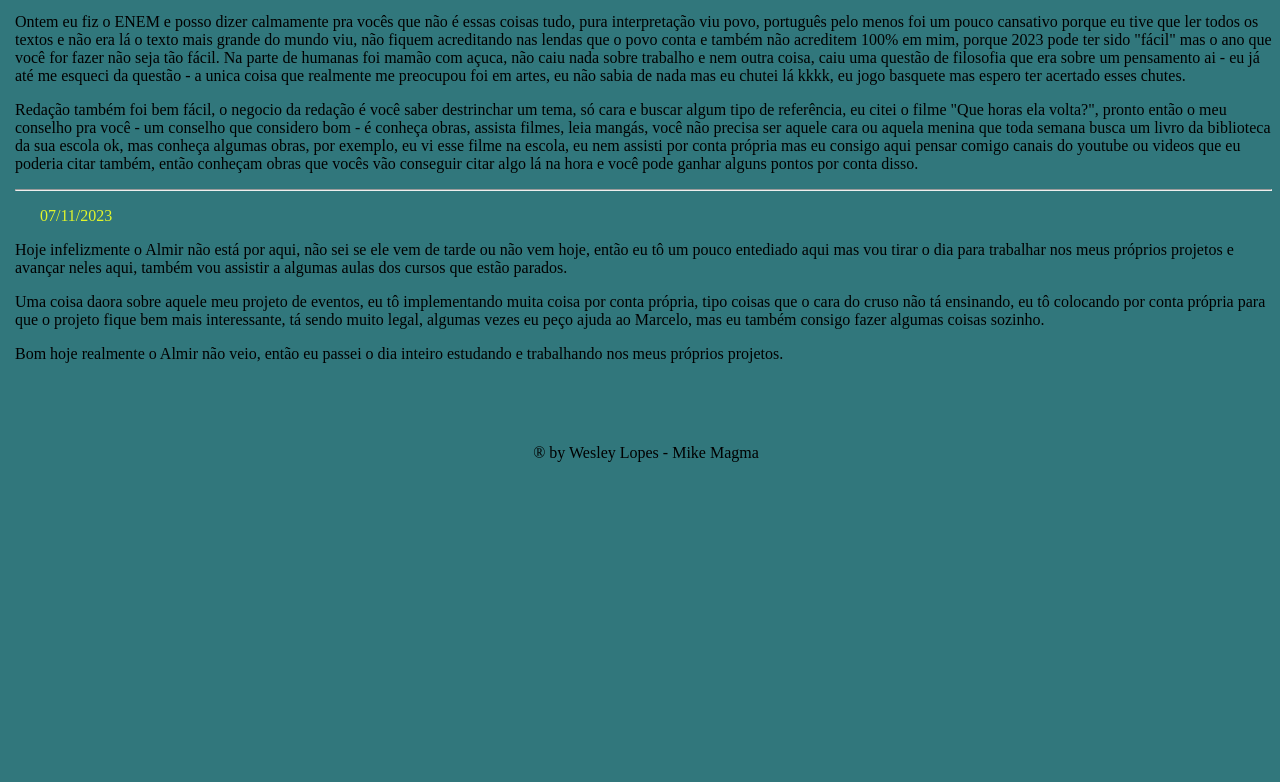
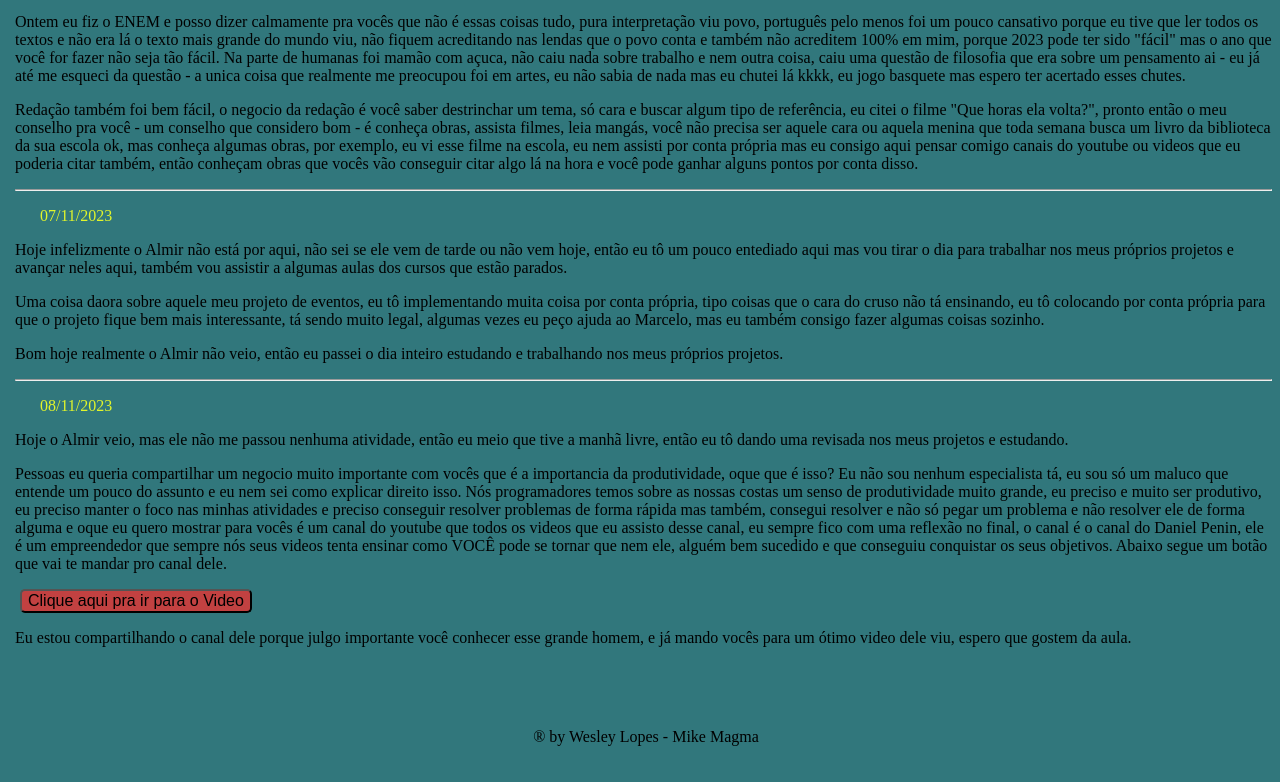
Before and after one commit to Wesley-Lopes34/Estagio-UCAQ, a plain HTML site: page index.html in a window 1280 px wide. Shown: the part 7945-8727 px from the top of the page. Before the commit the page ends 8443 px from the top, so only its background shows below. Drawn offline with Linux system fonts and the light colour scheme.

Commit message:
08/11/2023

```diff
--- a/index.html
+++ b/index.html
@@ -313,6 +313,14 @@
     <p>Hoje infelizmente o Almir não está por aqui, não sei se ele vem de tarde ou não vem hoje, então eu tô um pouco entediado aqui mas vou tirar o dia para trabalhar nos meus próprios projetos e avançar neles aqui, também vou assistir a algumas aulas dos cursos que estão parados.</p>
     <p>Uma coisa daora sobre aquele meu projeto de eventos, eu tô implementando muita coisa por conta própria, tipo coisas que o cara do cruso não tá ensinando, eu tô colocando por conta própria para que o projeto fique bem mais interessante, tá sendo muito legal, algumas vezes eu peço ajuda ao Marcelo, mas eu também consigo fazer algumas coisas sozinho.</p>
     <p>Bom hoje realmente o Almir não veio, então eu passei o dia inteiro estudando e trabalhando nos meus próprios projetos.</p>
+<hr>
+        <p id="dia">08/11/2023</p>
+    <p>Hoje o Almir veio, mas ele não me passou nenhuma atividade, então eu meio que tive a manhã livre, então eu tô dando uma revisada nos meus projetos e estudando.</p>
+    <p>Pessoas eu queria compartilhar um negocio muito importante com vocês que é a importancia da produtividade, oque que é isso? Eu não sou nenhum especialista tá, eu sou só um maluco que entende um pouco do assunto e eu nem sei como explicar direito isso. Nós programadores temos sobre as nossas costas um senso de produtividade muito grande, eu preciso e muito ser produtivo, eu preciso manter o foco nas minhas atividades e preciso conseguir resolver problemas de forma rápida mas também, consegui resolver e não só pegar um problema e não resolver ele de forma alguma e oque eu quero mostrar para vocês é um canal do youtube que todos os videos que eu assisto desse canal, eu sempre fico com uma reflexão no final, o canal é o canal do Daniel Penin, ele é um empreendedor que sempre nós seus videos tenta ensinar como VOCÊ pode se tornar que nem ele, alguém bem sucedido e que conseguiu conquistar os seus objetivos. Abaixo segue um botão que vai te mandar pro canal dele.</p>
+
+    <a href="https://www.youtube.com/watch?v=vOTpI4pQrf4" target="_blank"><button id="bntyt" >Clique aqui pra ir para o Video</button></a>
+
+    <p>Eu estou compartilhando o canal dele porque julgo importante você conhecer esse grande homem, e já mando vocês para um ótimo video dele viu, espero que gostem da aula.</p>
 
 <br>
 <br>
```
